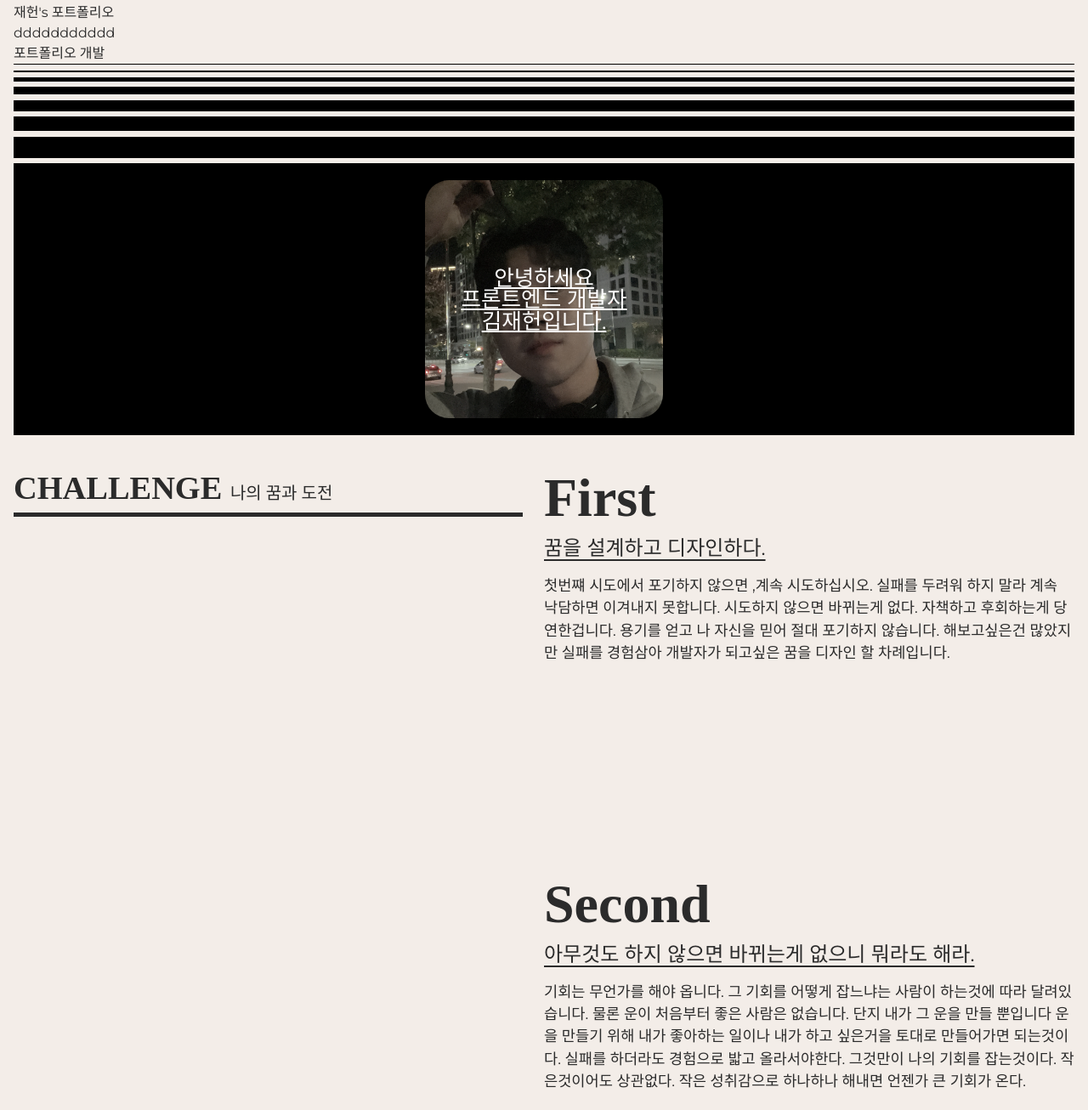
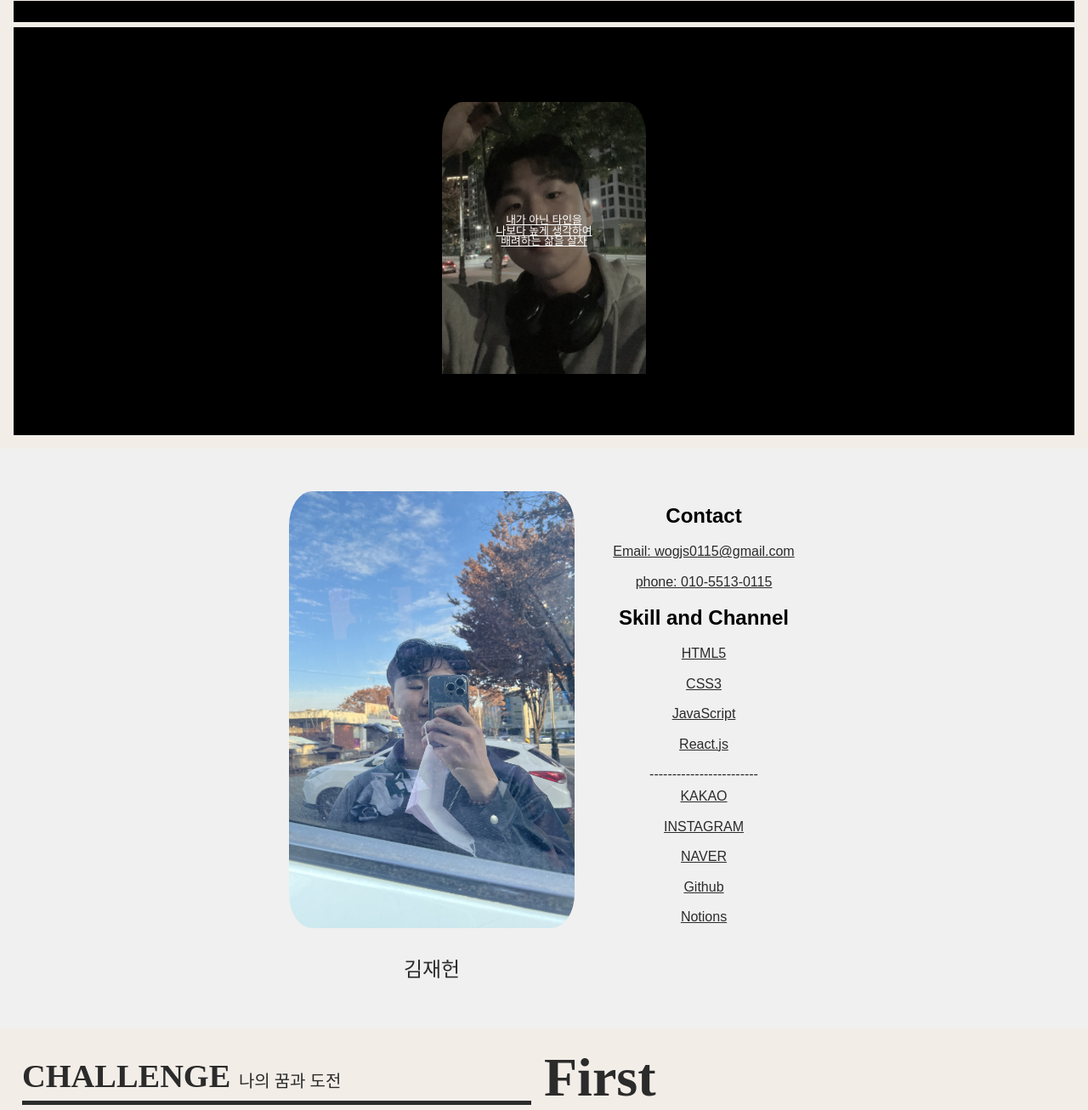
Before and after one commit to kim-jaehun/port_wogjs, a website built with Vite: page src/index.html in a window 1280 px wide. Shown: the part 272-1578 px from the top of the page at 85% size. Built offline with nearby package versions, Linux system fonts and the light colour scheme; some packages are replaced by stand-ins of ours; a small style sheet from the web is missing; files whose address does not match are found by name; a web font is replaced by a local one.

Commit message:
소개완료

```diff
--- a/src/assets/css/section/intro.css
+++ b/src/assets/css/section/intro.css
@@ -10,6 +10,10 @@
     flex-direction: column;
     padding: 16px;
 }
+
+
+
+
 .intro__title {
     font-size: 10vw;
     text-transform: uppercase;
@@ -21,7 +25,7 @@
 }
 .intro__text {  /* 검정배경에 있는텍스트 */
     width: 100%;
-    height: 40vh;
+    height: 60vh;
     background-color: var(--black);
     color: var(--white);
     display: flex;
@@ -31,9 +35,9 @@
     position: relative;
 }
 .intro__text .text {
-    font-size: 2vw;
+    font-size: 1vw;
     line-height: 1;
-    font-weight: 400;
+    font-weight: 500;
     text-transform: uppercase;
     text-decoration: underline;
     text-align: center;
@@ -45,10 +49,10 @@
 .intro__text .img {  /* 이미지 */
     position: absolute;
     left: 50%;
-    top: 50%;
+    top: 60%;
     transform: translate(-50%, -50%);
-    width: 35vh;
-    height: 35vh;
+    width: 30vh;
+    height: 50vh;
     border-radius: 10%;
     overflow: hidden;
     filter: grayscale(50%);
@@ -75,6 +79,8 @@
     margin-bottom: 0;
     display: none;
 }
+
+
 .intro_lines .line:nth-child(1){
     height: 1px;
 }
--- a/src/assets/css/section/site.css
+++ b/src/assets/css/section/site.css
@@ -1,5 +1,5 @@
 .site__inner {
-    padding: 16px;
+    padding: 20px;
 }
 .site__title {
     position: sticky;
--- a/src/assets/css/style.css
+++ b/src/assets/css/style.css
@@ -13,3 +13,79 @@
 @import url(section/port.css);
 @import url(section/contact.css);
 @import url(section/footer.css);
+
+
+
+
+/* profile */
+
+
+body {
+    font-family: 'Arial', sans-serif;
+    line-height: 1.6;
+    margin: 0;
+    padding: 0;
+}
+
+#profile {
+    background-color: #f0f0f0;
+    padding: 50px 0;
+}
+
+.profile__inner {
+    max-width: 600px; /* 전체 내용의 최대 폭 지정 */
+    margin: 0 auto;
+    display: flex;
+}
+
+.profile__container {
+    display: flex;
+}
+
+.profile__left,
+.profile__right {
+    flex: 3;
+    text-align: center;
+}
+
+#profile_picture {
+    width: 100%;
+    max-width: 500px; /* 이미지 최대 폭 지정 */
+    height: auto;
+    border-radius: 8%;
+    margin-bottom: 30px;
+}
+
+h1{
+    font-weight: bold;
+}
+
+h2 {
+    margin: 10px;
+    color: #000000;
+    font-weight: bold;
+
+}
+
+.profile__right {
+    flex: 2;
+    padding-left: 40px; /* 오른쪽 영역의 왼쪽 여백 추가 */
+}
+
+.profile__info p {
+    margin-bottom: 10px;
+    font-size: 1v;
+    text-decoration-line: underline;
+}
+
+
+ul {
+    list-style-type: none;
+    padding: 0;
+
+}
+
+li {
+    margin-bottom: 10px;
+    text-decoration-line: underline;
+}
--- a/src/index.html
+++ b/src/index.html
@@ -1,30 +1,34 @@
 <!DOCTYPE html>
 <html lang="ko">
+
 <head>
     <meta charset="UTF-8">
     <meta name="viewport" content="width=device-width, initial-scale=1.0">
-    <meta name="description" content="김재헌 포트폴리오 사이트."/>
+    <meta name="description" content="김재헌 포트폴리오 사이트." />
     <meta name="keyword" content="김재헌 ,취업 , 공부, 개발자, 포트폴리오,연락처, 스킬" />
     <title>김재헌의 포트폴리오</title>
 
     <link rel="icon" type="image/svg+xml" href="assets/img/favicon.svg" />
     <link rel="stylesheet" href="assets/css/style.css" />
+    <link rel="icon" type="image/png" sizes="16x16" href="src/img/favicon.png" />
 </head>
+
 <body>
-    <div id ="skip">
-        <a href ="#header">헤더 영역 바로가기</a>
-        <a href ="#intro">소개 영역 바로가기</a>
-        <a href ="#skill">스킬 영역 바로가기</a>
-        <a href ="#site">사이트 영역 바로가기</a>
-        <a href ="#port">포트폴리오 영역 바로가기</a>
-        <a href ="#contact">연락처 영역 바로가기</a>
-        <a href ="#footer">하단 영역 바로가기</a>
+    <div id="skip">
+        <a href="#header">헤더 영역 바로가기</a>
+        <a href="#intro">소개 영역 바로가기</a>
+        <a href="#profile">프로필 영역 바로가기</a>
+        <a href="#skill">스킬 영역 바로가기</a>
+        <a href="#site">사이트 영역 바로가기</a>
+        <a href="#port">포트폴리오 영역 바로가기</a>
+        <a href="#contact">연락처 영역 바로가기</a>
+        <a href="#footer">하단 영역 바로가기</a>
 
     </div>
     <!-- skip -->
 
-    <header id = "header" role="banner">
-        <div class ="header__inner">
+    <header id="header" role="banner">
+        <div class="header__inner">
             <div class="header__logo">
                 <h1>
                     <a href="#">jaehun<em>portfolio</em></a>
@@ -32,22 +36,18 @@
 
             </div>
 
-            <nav class ="header__nav">
+            <nav class="header__nav">
                 <ul>
                     <li><a href="#intro">intro</a></li>
+                    <li><a href="#profile">profile</a></li>
                     <li><a href="#skill">skill</a></li>
                     <li><a href="#site">site</a></li>
                     <li><a href="#contact">contact</a></li>
+
                 </ul>
             </nav>
-            <div
-            class ="header__nav__mobile"
-            id="headerToggle"
-            aria-controls="primary-menu"
-            aria-expanded="false"
-            role="button"
-            tabindex="0"
-            >
+            <div class="header__nav__mobile" id="headerToggle" aria-controls="primary-menu" aria-expanded="false"
+                role="button" tabindex="0">
                 <span></span>
             </div>
 
@@ -56,19 +56,14 @@
     <!-- 헤더 -->
 
 
-    <main id ="main" role="main">
-        <section id ="intro" >
-            <div class =intro__inner>
-                <div title="intro__introduce">
-                    ㅇㅇㅇㅇㅇㅇ여기다 소개글
-                    <div>재헌's 포트폴리오</div>
-                    <span>ddddddddddd</span>
+    <main id="main" role="main">
 
-                </div>
+        <section id="intro">
+            <div class=intro__inner>
                 <div title="intro__title">
                     포트폴리오 개발
                 </div>
-            <div class ="intro_lines" aria-hidden="true">
+                <div class="intro_lines" aria-hidden="true">
                     <span class="line"></span>
                     <span class="line"></span>
                     <span class="line"></span>
@@ -78,16 +73,16 @@
                     <span class="line"></span>
                 </div>
                 <div class="intro__text">
-                <div class ="text">
-                <div>안녕하세요 </div>
-                <div>프론트엔드 개발자</div>
-                <div>김재헌입니다.</div>
+                    <div class="text">
+                        <div>내가 아닌 타인을</div>
+                        <div>나보다 높게 생각하여 </div>
+                        <div>배려하는 삶을 살자</div>
                     </div>
                     <div class="img">
-                <img src="assets/img/about.jpg" alt ="어바웃">
+                        <img src="assets/img/about.jpg" alt="어바웃">
                     </div>
 
-            <div class ="intro_lines bottom" aria-hidden="true">
+                    <div class="intro_lines bottom" aria-hidden="true">
                         <span class="line"></span>
                         <span class="line"></span>
                         <span class="line"></span>
@@ -98,6 +93,67 @@
                     </div>
         </section>
         <!-- 인트로 -->
+
+        <section id="profile">
+            <div class="profile__inner">
+                <div class="profile__container">
+                    <!-- 프로필 이미지와 이름을 감싸는 컨테이너 추가 -->
+                    <div class="profile__left">
+                        <!-- 프로필 이미지 추가 -->
+                        <img id="profile_picture" src="assets/img/wogjs333.jpg" alt="프로필 이미지">
+                        <!-- 이름 추가 -->
+                        <h1>김재헌</h1>
+                    </div>
+                    <div class="profile__right">
+                        <div class="profile__info">
+                            <h2>Contact</h2>
+                            <a href="mailto:wogjs0115@naver.com" target="_blank">
+                                <p>Email: wogjs0115@gmail.com</p>
+                            </a>
+                            <a href="tel:010-5513-0115" target="_blank">
+                                <p>phone: 010-5513-0115</p>
+                            </a>
+                            <!-- 연락처 추가 -->
+                        </div>
+
+                        <div class="profile__specs">
+                            <h2>Skill and Channel</h2>
+                            <ul>
+
+                                <li>HTML5</li>
+                                <li>CSS3</li>
+                                <li>JavaScript</li>
+                                <li>React.js</li>
+                                <!-- 기타 스펙 추가 -->
+                                <span class="line">------------------------</span>
+
+                                <li>
+                                    <a href="https://open.kakao.com/o/smLXbTW">KAKAO</a>
+                                </li>
+                                <li>
+                                    <a
+                                        href="https://instagram.com/jexhxn?igshid=OGQ5ZDc2ODk2ZA%3D%3D&utm_source=qr">INSTAGRAM</a>
+                                </li>
+                                <li>
+                                    <a href="mailto:wogjs0115@naver.com">NAVER</a>
+                                </li>
+                                <li>
+                                    <a href="https://github.com/kim-jaeheon115">Github</a>
+                                </li>
+                                <li>
+                                    <a href="https://www.notion.so/d4bf2f8088554b809645611c9d787dd1">Notion</a>s
+                                </li>
+                            </ul>
+
+                        </div>
+                    </div>
+                </div>
+            </div>
+        </section>
+
+
+
+        <!-- 나의 프로필 -->
 
         <section id="skill">
             <div class="skill__inner">
@@ -131,7 +187,6 @@
                         <span>Third</span>
                         <h3>자신을 믿어라.</h3>
                         <p>
-                            생각을 바꾸면 행동이 바뀌고 행동을 바꾸면 습관이 바뀌고 좋은 결과가 일어날것입니다.
                             정직함은 다른 사람보다 나에게 큰 의미를 줍니다.
                             자신이 정직하지 않으면 진정으로 원하는 일을 열정적으로 밀고 나갈 수 없습니다.
                             마음에서 우러나오는 일을 해야 정직해지며 삶을 더 즐길 줄 알게 됩니다.
@@ -142,7 +197,7 @@
         </section>
         <!-- 스킬 -->
 
-        <section id ="site">
+        <section id="site">
             <div class="site__inner">
                 <h2 class="site__title">Site coding<em>나의 작업물</em></h2>
                 <div class="site__wrap">
@@ -158,22 +213,23 @@
                         <div class="btn">
 
                             <div class="t_img1_1">
-                                <img src="assets\img\muchive0.png" alt ="미리보기1">
+                                <img src="assets\img\muchive0.png" alt="미리보기1">
                             </div>
 
                             <div class="t_img1_2">
-                                <img src="assets\img\muchive1.png" alt ="미리보기2">
+                                <img src="assets\img\muchive1.png" alt="미리보기2">
                             </div>
 
                             <div class="t_img1_3">
-                                <img src="assets\img\muchive2.png" alt ="미리보기3">
+                                <img src="assets\img\muchive2.png" alt="미리보기3">
                             </div>
 
                             <div class="t_img1_4">
-                                <img src="assets\img\muchive3.png" alt ="미리보기3">
+                                <img src="assets\img\muchive3.png" alt="미리보기3">
                             </div>
 
-                            <a href="https://xd.adobe.com/view/d52b7f2d-a633-4e01-9a39-89e27b3bdf8b-8078/?fullscreen">디자인 링크</a>
+                            <a href="https://xd.adobe.com/view/d52b7f2d-a633-4e01-9a39-89e27b3bdf8b-8078/?fullscreen">디자인
+                                링크</a>
                         </div>
                         <div class="info">
                             <span>App design</span>
@@ -213,7 +269,8 @@
                         <h3 class="title">안드로이드 스튜디오로 매치볼구현</h3>
                         <div class="btn">
                             <a href="https://github.com/kim-jaeheon115/match_ball">code</a>
-                            <a href="https://www.figma.com/file/1xVmjuwUjsK9imQQ9GgGIf/%EC%B6%95%EA%B5%AC%EB%8F%99%EC%82%B0?type=design&node-id=0%3A1&mode=design&t=3mSpBakCeSuHORz3-1">view</a>
+                            <a
+                                href="https://www.figma.com/file/1xVmjuwUjsK9imQQ9GgGIf/%EC%B6%95%EA%B5%AC%EB%8F%99%EC%82%B0?type=design&node-id=0%3A1&mode=design&t=3mSpBakCeSuHORz3-1">view</a>
                         </div>
                         <div class="info">
                             <span>project</span>
@@ -246,14 +303,14 @@
         </section>
         <!-- 사이트 -->
 
-        <section id ="port">
+        <section id="port">
             <div class="port__inner">
             </div>
 
         </section>
         <!-- 포트폴리오 -->
 
-        <section id ="contact">
+        <section id="contact">
             <div class="contact__inner">
                 <h2 class="contact__title">Contact</h2>
                 <div class="contact__lines" aria-hidden="true">
@@ -275,7 +332,7 @@
                         </div>
                     </div>
                 </div>
-                <div class ="contact__line bottom" aria-hidden="true">
+                <div class="contact__line bottom" aria-hidden="true">
                     <span class="line"></span>
                     <span class="line"></span>
                     <span class="line"></span>
@@ -303,23 +360,12 @@
                         <p>위로 올라가기</p>
                     </div>
 
-                    <div class="footer__text2">
-                    <!-- <div class="img">
-                        <img src="assets/img/about.jpg" alt ="어바웃"></div> -->
-
-                    <div>Location : 성남 근무</div>
-                    <div>Age : 25</div>
-                    <div>Experience : 신입</div>
-                    <div>School : 신구대학교 IT소프트웨어과</div>
-
-                    </div>
-
                     <div>
                         <p>웹 사이트 링크</p>
                         <a href="www.naver.com">완성되면 링크넣기</a>
                     </div>
+                </div>
 
-                </div>
                 <div class="right">
                     <h3>Social</h3>
                     <ul>
@@ -328,7 +374,8 @@
                             <em>카카오를통해 저와 대화할수 있습니다.</em>
                         </li>
                         <li>
-                            <a href="https://instagram.com/jexhxn?igshid=OGQ5ZDc2ODk2ZA%3D%3D&utm_source=qr">instargram</a>
+                            <a
+                                href="https://instagram.com/jexhxn?igshid=OGQ5ZDc2ODk2ZA%3D%3D&utm_source=qr">instargram</a>
                             <em>저의 인스타그램입니다.</em>
                         </li>
                         <li>
@@ -358,6 +405,8 @@
 
 
     <script type="module" src="assets/js/main.js"></script>
+    <script type="module" src="assets/js/profile.js"></script>
 
 </body>
+
 </html>
```
Also changed, not shown: src/assets/css/section/footer.css (+0 -11 lines), src/assets/js/profile.js (added, +42 -0 lines), src/assets/img/wogjs333.jpg (added), 1 other file. Lines whose indentation alone changed are shown as unchanged.
